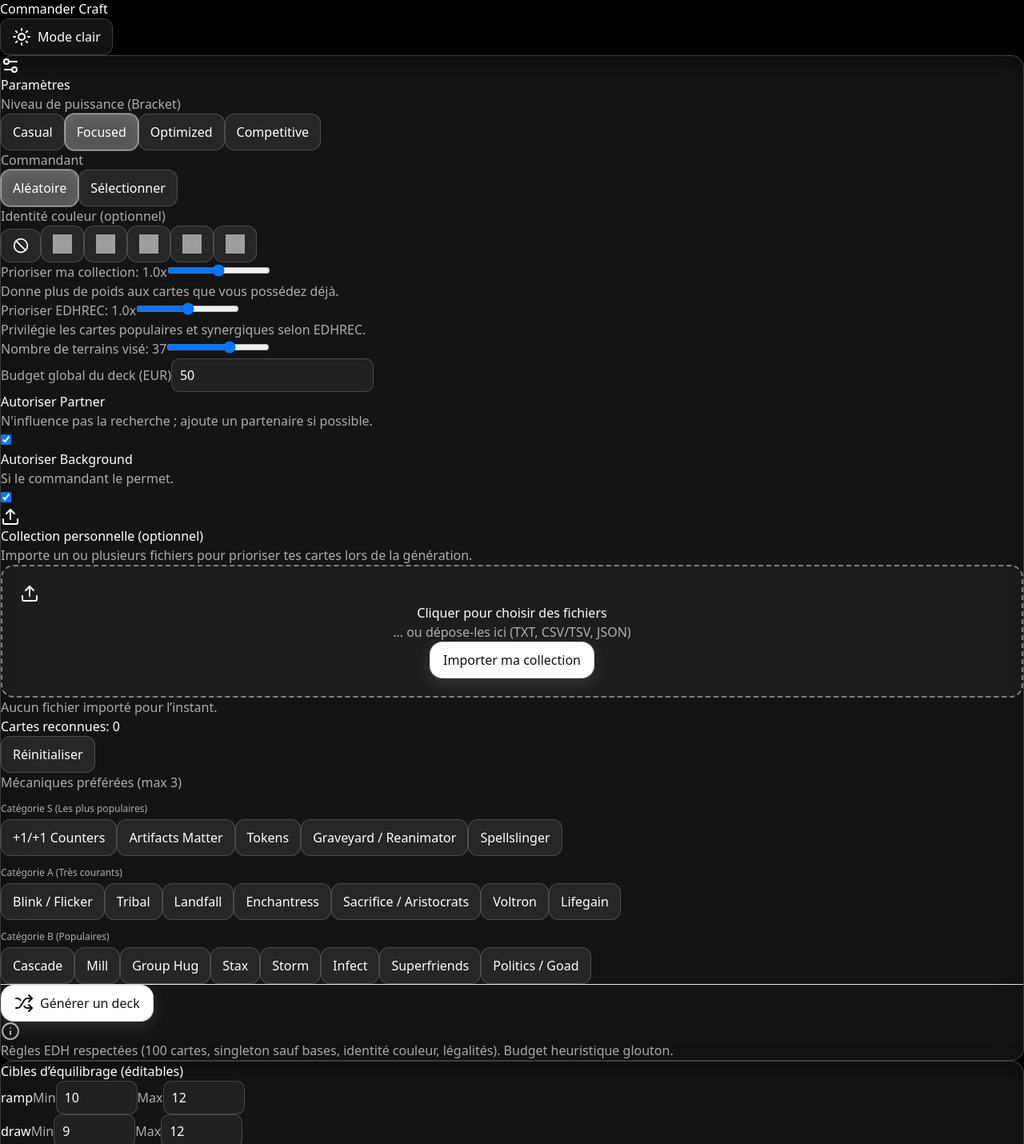
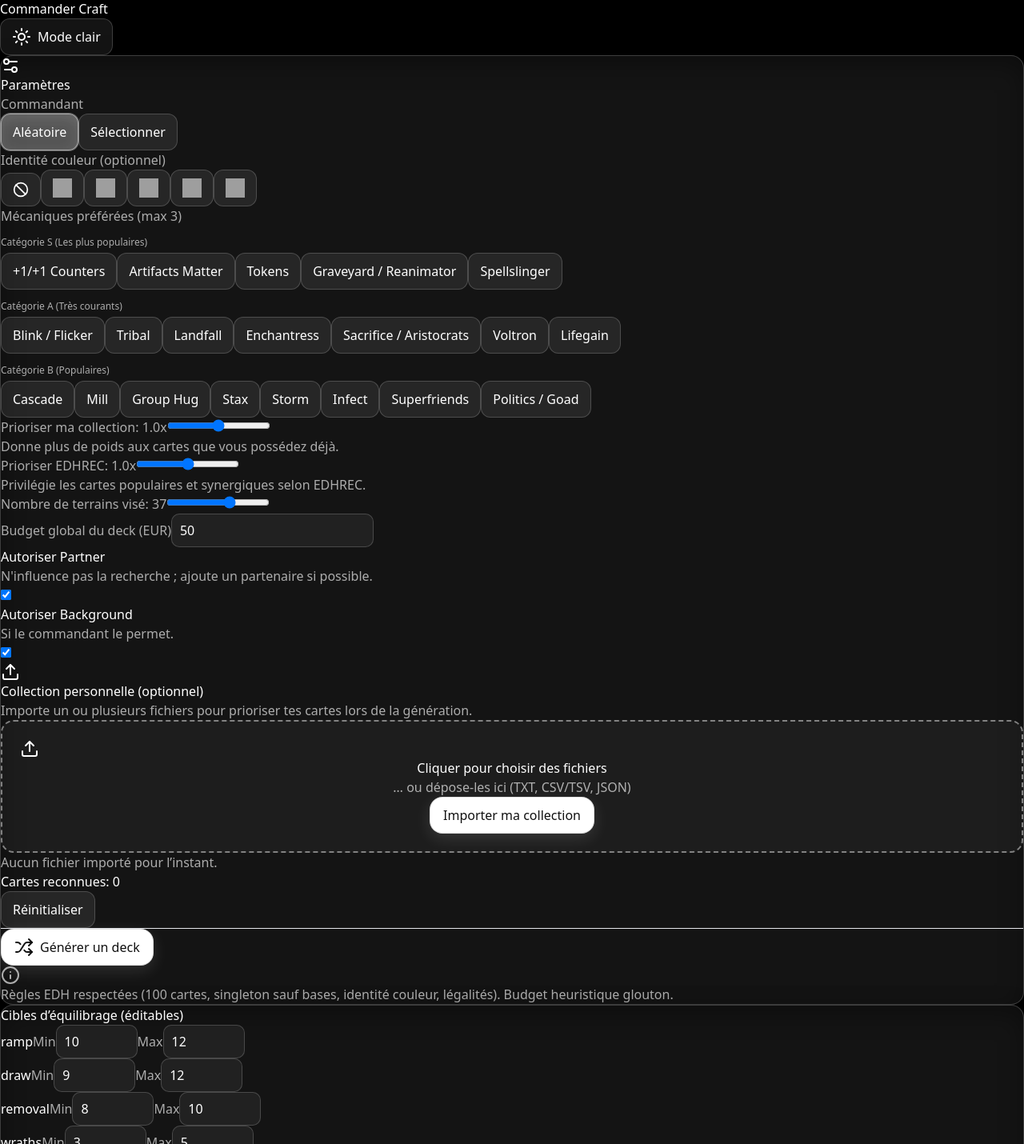
Before and after one commit to Lawsings/commander-craft, a React (Vite) app: page / in a window 1280 px wide. Shown: the part 513-1943 px from the top of the page at 80% size. Built offline with nearby package versions, Linux system fonts and the light colour scheme; grey boxes are pictures that could not be loaded.

Commit message:
Remove Brackets Notions
Remove brackets notions b'cause caussing issues on generation

```diff
--- a/src/App.jsx
+++ b/src/App.jsx
@@ -7,7 +7,7 @@ import {
   MECHANIC_TAGS, RE, sleep, ciMask, identityToQuery, nameOf, oracle,
   isCommanderLegal, getCI, unionCI, priceEUR, edhrecScore, distinctByName,
   sf, bundleCard, bundleByName, primaryTypeLabel, parseCollectionFile,
-  fetchCommanderDeckCount, WIN_CONDITIONS, GAME_CHANGERS
+  fetchCommanderDeckCount
 } from './utils.js';
 import { useCommanderResolution } from './hooks.js';
 import ManaCost from './components/ManaCost.jsx';
@@ -56,17 +56,9 @@ export default function App() {
   const [modalCard, setModalCard] = useState(null);
   const [modalOwned, setModalOwned] = useState(false);
   const [commandersExtraInfo, setCommandersExtraInfo] = useState({});
-  const [bracket, setBracket] = useState('focused');
-  const [specialCards, setSpecialCards] = useState({ winCons: new Set(), gameChangers: new Set() });
 
   const commanderSectionRef = useRef(null);
   const IDENTITY_COLOR_ORDER = ['W', 'B', 'U', 'G', 'R'];
-  const BRACKETS = [
-    { key: 'casual', label: 'Casual', description: 'Ambiance conviviale, grosses créatures, peu d\'interaction.' },
-    { key: 'focused', label: 'Focused', description: 'Decks avec un plan de jeu clair, plus consistants.' },
-    { key: 'optimized', label: 'Optimized', description: 'Decks très optimisés, visant une victoire efficace.' },
-    { key: 'competitive', label: 'Competitive', description: 'Proche du cEDH, avec les cartes les plus puissantes.' },
-  ];
 
   const selectedCommanderCard = useCommanderResolution(commanderMode, chosenCommander, setDesiredCI, setError);
   const toggleMechanic = (key) => setMechanics(prev => prev.includes(key) ? prev.filter(k => k !== key) : (prev.length >= 3 ? (setLimitNotice("Maximum 3 mécaniques à la fois"), setTimeout(() => setLimitNotice(""), 1500), prev) : [...prev, key]));
@@ -82,24 +74,11 @@ export default function App() {
   const maybeAddPartner = async (primary) => { const has = (oracle(primary).includes("partner") || (primary.keywords || []).some(k => k.toLowerCase().includes("partner"))); if (!allowPartner || !has) return null; const q = ["legal:commander", "is:commander", "game:paper", "-is:funny", "(keyword:partner or o:\"Partner with\")"].join(" "); for (let i = 0; i < 12; i++) { const c = await sf.random(q); if (!isCommanderLegal(c)) continue; if (nameOf(c) === nameOf(primary)) continue; return c; } return null; };
   const maybeAddBackground = async (primary) => { const wants = allowBackground && oracle(primary).includes("choose a background"); if (!wants) return null; const q = ["legal:commander", "type:background", "game:paper", identityToQuery(getCI(primary) || "wubrg")].join(" "); for (let i = 0; i < 10; i++) { const c = await sf.random(q); if (!isCommanderLegal(c)) continue; return c; } return null; };
 
-  const fetchPool = async (ci, bracket) => {
-    let bracketQuery = "";
-    switch (bracket) {
-      case 'casual': bracketQuery = "edhrec_rank>10000"; break;
-      case 'focused': bracketQuery = "edhrec_rank>2000"; break;
-      case 'optimized': bracketQuery = "edhrec_rank<=15000"; break;
-      case 'competitive': bracketQuery = "edhrec_rank<=5000"; break;
-      default: break;
-    }
-
-    const queryParts = ['legal:commander', 'game:paper', identityToQuery(ci), '-is:funny', bracketQuery];
-    const base = queryParts.filter(Boolean).join(' ');
-
+  const fetchPool = async (ci) => {
+    const base = `legal:commander game:paper ${identityToQuery(ci)} -is:funny`;
     const mech = mechanics.length ? ` (${mechanics.map(k => { const tag = MECHANIC_TAGS.find(m => m.key === k); if (!tag) return ""; const parts = tag.matchers.map(m => `o:\"${m}\"`).join(" or "); return `(${parts})`; }).join(" or ")})` : "";
     const spellsQ = `${base} -type:land -type:background${mech}`;
     const landsQ = `${base} type:land -type:basic`;
-
-    // MODIFICATION: La fonction `gather` gère maintenant les erreurs 404
     const gather = async (q, b, pages = 2) => {
       try {
         let page = await sf.search(q, { unique: "cards", order: "edhrec" });
@@ -121,9 +100,8 @@ export default function App() {
       } catch (error) {
         if (!error.message.includes("404")) {
           console.error("Scryfall API error during gather:", error);
-          throw error; // Relance l'erreur si ce n'est pas une 404
+          throw error;
         }
-        // Si c'est une 404, on ne fait rien, ce qui signifie juste "pas de résultats".
       }
     };
 
@@ -135,23 +113,8 @@ export default function App() {
 
   async function buildLandCards(landsMap) { const out = []; for (const [n, q] of Object.entries(landsMap)) { try { const b = await bundleByName(n); out.push({ ...b, qty: q }); } catch { out.push({ name: n, qty: q, image: "", small: "", oracle_en: "", mana_cost: "", cmc: 0, prices: {}, scryfall_uri: "" }); } await sleep(60); } return out; }
 
-  const identifySpecialCards = (cards) => {
-    const winCons = new Set();
-    const gameChangers = new Set();
-    cards.forEach(card => {
-      const cardName = nameOf(card).toLowerCase();
-      if (WIN_CONDITIONS.has(cardName)) {
-        winCons.add(nameOf(card));
-      }
-      if (GAME_CHANGERS.has(cardName) || RE.WRATHS.test(oracle(card))) {
-        gameChangers.add(nameOf(card));
-      }
-    });
-    setSpecialCards({ winCons, gameChangers });
-  };
-
   const generate = async () => {
-    setError(""); setLoading(true); setDeck(null); setCommandersExtraInfo({}); setSpecialCards({ winCons: new Set(), gameChangers: new Set() });
+    setError(""); setLoading(true); setDeck(null); setCommandersExtraInfo({});
     try {
       const primary = await pickCommander(commanderMode === 'random' ? desiredCI : getCI(selectedCommanderCard));
       let cmdrs = [primary]; const partner = await maybeAddPartner(primary); const background = await maybeAddBackground(primary); if (partner) cmdrs.push(partner); else if (background) cmdrs.push(background);
@@ -166,7 +129,7 @@ export default function App() {
           setCommandersExtraInfo(newExtraInfo);
       });
 
-      const pool = await fetchPool(ci, bracket);
+      const pool = await fetchPool(ci);
       const totalBudget = Number(deckBudget) || 0; let spent = cmdrs.reduce((s, c) => s + priceEUR(c), 0); if (totalBudget > 0 && spent > totalBudget) throw new Error(`Le budget (${totalBudget.toFixed(2)}€) est déjà dépassé par le coût des commandants (${spent.toFixed(2)}€).`);
       const total = 100; const landsTarget = Math.max(32, Math.min(40, targetLands)); const spellsTarget = total - cmdrs.length - landsTarget;
       const spellsPref = sortByPreference(pool.spells); const landsPref = sortByPreference(pool.lands);
@@ -177,8 +140,6 @@ export default function App() {
 
       const nonlandCards = pickedSpells.map(bundleCard);
       const landCards = await buildLandCards(landsMap);
-
-      identifySpecialCards([...commandersFull, ...nonlandCards]);
 
       setDeck({
         colorIdentity: ci,
@@ -257,14 +218,6 @@ export default function App() {
               {/* Colonne 1 */}
               <div className="flex flex-col space-y-4">
                 <div className="space-y-2">
-                  <span className="muted text-sm">Niveau de puissance (Bracket)</span>
-                  <div className="flex flex-wrap gap-2">
-                    {BRACKETS.map(b => (
-                      <button key={b.key} className={`btn text-xs ${bracket === b.key ? 'glass-strong' : ''}`} onClick={() => setBracket(b.key)} title={b.description}>{b.label}</button>
-                    ))}
-                  </div>
-                </div>
-                <div className="space-y-2">
                   <span className="muted text-sm">Commandant</span>
                   <div className="flex gap-2 flex-wrap">
                     <button className={`btn ${commanderMode === 'random' ? 'glass-strong' : ''}`} onClick={() => { setCommanderMode('random'); setChosenCommander(""); }}>Aléatoire</button>
@@ -288,6 +241,24 @@ export default function App() {
                     </div>
                   </div>
                 )}
+                <div>
+                  <span className="muted text-sm">Mécaniques préférées (max 3)</span>
+                  <div className="mt-2">
+                    <div className="mechanic-category">Catégorie S (Les plus populaires)</div>
+                    <div className="flex flex-wrap gap-2">
+                      {MECHANIC_TAGS.filter(m => m.category === 'S').map(m => (<button key={m.key} className={`btn text-xs ${mechanics.includes(m.key) ? 'glass-strong' : ''}`} onClick={() => toggleMechanic(m.key)}>{m.label}</button>))}
+                    </div>
+                    <div className="mechanic-category">Catégorie A (Très courants)</div>
+                    <div className="flex flex-wrap gap-2">
+                      {MECHANIC_TAGS.filter(m => m.category === 'A').map(m => (<button key={m.key} className={`btn text-xs ${mechanics.includes(m.key) ? 'glass-strong' : ''}`} onClick={() => toggleMechanic(m.key)}>{m.label}</button>))}
+                    </div>
+                    <div className="mechanic-category">Catégorie B (Populaires)</div>
+                    <div className="flex flex-wrap gap-2">
+                      {MECHANIC_TAGS.filter(m => m.category === 'B').map(m => (<button key={m.key} className={`btn text-xs ${mechanics.includes(m.key) ? 'glass-strong' : ''}`} onClick={() => toggleMechanic(m.key)}>{m.label}</button>))}
+                    </div>
+                  </div>
+                  {limitNotice && <p className="text-xs" style={{ color: 'var(--warn)' }}>{limitNotice}</p>}
+                </div>
               </div>
 
               {/* Colonne 2 */}
@@ -323,25 +294,6 @@ export default function App() {
                   <div className="flex items-center justify-between mt-3"><p>Cartes reconnues: <span className="font-semibold">{ownedMap.size}</span></p><button className="btn" onClick={clearCollection}>Réinitialiser</button></div>
                 </div>
               </div>
-            </div>
-
-            <div className="mt-4">
-              <span className="muted text-sm">Mécaniques préférées (max 3)</span>
-              <div className="mt-2">
-                <div className="mechanic-category">Catégorie S (Les plus populaires)</div>
-                <div className="flex flex-wrap gap-2">
-                  {MECHANIC_TAGS.filter(m => m.category === 'S').map(m => (<button key={m.key} className={`btn text-xs ${mechanics.includes(m.key) ? 'glass-strong' : ''}`} onClick={() => toggleMechanic(m.key)}>{m.label}</button>))}
-                </div>
-                <div className="mechanic-category">Catégorie A (Très courants)</div>
-                <div className="flex flex-wrap gap-2">
-                  {MECHANIC_TAGS.filter(m => m.category === 'A').map(m => (<button key={m.key} className={`btn text-xs ${mechanics.includes(m.key) ? 'glass-strong' : ''}`} onClick={() => toggleMechanic(m.key)}>{m.label}</button>))}
-                </div>
-                <div className="mechanic-category">Catégorie B (Populaires)</div>
-                <div className="flex flex-wrap gap-2">
-                  {MECHANIC_TAGS.filter(m => m.category === 'B').map(m => (<button key={m.key} className={`btn text-xs ${mechanics.includes(m.key) ? 'glass-strong' : ''}`} onClick={() => toggleMechanic(m.key)}>{m.label}</button>))}
-                </div>
-              </div>
-              {limitNotice && <p className="text-xs" style={{ color: 'var(--warn)' }}>{limitNotice}</p>}
             </div>
 
             {/* Actions principales */}
@@ -411,8 +363,6 @@ export default function App() {
                             card={c}
                             owned={owned}
                             onOpen={(cc, ow)=>{setModalCard(cc); setModalOwned(ow); setShowModal(true);}}
-                            isWinCon={specialCards.winCons.has(c.name)}
-                            isGameChanger={specialCards.gameChangers.has(c.name)}
                           />
                         );
                       })}
@@ -420,7 +370,7 @@ export default function App() {
                   </div>
 
                   <div className="grid md:grid-cols-2 gap-4"><Progress label="Ramp" value={deck.balanceCounts?.ramp||0} targetMin={targets.ramp.min} targetMax={targets.ramp.max}/><Progress label="Pioche" value={deck.balanceCounts?.draw||0} targetMin={targets.draw.min} targetMax={targets.draw.max}/><Progress label="Anti-bêtes / Answers" value={deck.balanceCounts?.removal||0} targetMin={targets.removal.min} targetMax={targets.removal.max}/><Progress label="Wraths" value={deck.balanceCounts?.wraths||0} targetMin={targets.wraths.min} targetMax={targets.wraths.max}/></div>
-                  <div><h3 className="text-lg font-medium">Sorts non-terrains ({Object.values(deck.nonlands).reduce((a,b)=>a+b,0)})</h3>{Object.keys(nonlandsByType).length===0 ? (<p className="text-sm muted mt-1">Aucun sort détecté.</p>) : (<div className="space-y-4 mt-2">{Object.entries(nonlandsByType).map(([label, cards])=> (<div key={label}><h4 className="text-sm muted mb-2">{label} ({cards.length})</h4><div className="grid sm:grid-cols-2 lg:grid-cols-3 gap-2">{cards.map((c,idx)=> { const owned = isOwned(c.name); return (<CardTile key={c.name+idx} card={c} owned={owned} onOpen={(cc, ow)=>{setModalCard(cc); setModalOwned(ow); setShowModal(true);}} isWinCon={specialCards.winCons.has(c.name)} isGameChanger={specialCards.gameChangers.has(c.name)}/>); })}</div></div>))}</div>)}</div>
+                  <div><h3 className="text-lg font-medium">Sorts non-terrains ({Object.values(deck.nonlands).reduce((a,b)=>a+b,0)})</h3>{Object.keys(nonlandsByType).length===0 ? (<p className="text-sm muted mt-1">Aucun sort détecté.</p>) : (<div className="space-y-4 mt-2">{Object.entries(nonlandsByType).map(([label, cards])=> (<div key={label}><h4 className="text-sm muted mb-2">{label} ({cards.length})</h4><div className="grid sm:grid-cols-2 lg:grid-cols-3 gap-2">{cards.map((c,idx)=> { const owned = isOwned(c.name); return (<CardTile key={c.name+idx} card={c} owned={owned} onOpen={(cc, ow)=>{setModalCard(cc); setModalOwned(ow); setShowModal(true);}} />); })}</div></div>))}</div>)}</div>
                   <div><h3 className="text-lg font-medium">Terrains ({Object.values(deck.lands).reduce((a,b)=>a+b,0)})</h3>{Array.isArray(deck.landCards) && deck.landCards.length>0 ? (<div className="grid sm:grid-cols-2 lg:grid-cols-3 gap-2 mt-2">{deck.landCards.map((lc,idx)=> { const owned = isOwned(lc.name); return (<CardTile key={lc.name+idx} card={lc} qty={lc.qty} owned={owned} onOpen={(cc, ow)=>{setModalCard(cc); setModalOwned(ow); setShowModal(true);}}/>); })}</div>) : (<div className="grid md:grid-cols-2 gap-2 mt-2 text-sm">{Object.entries(deck.lands).map(([n,q]) => (<div key={n} className="flex justify-between glass-strong rounded-lg px-3 py-1.5"><span>{n}</span><span className="muted">x{q}</span></div>))}</div>)}</div>
                   <div className="grid grid-cols-1 lg:flex lg:flex-wrap lg:gap-2 gap-2"><button className="btn" onClick={copyList}><Copy className="inline-block h-4 w-4"/>Copier</button><button className="btn" onClick={exportJson}><Download className="inline-block h-4 w-4"/>JSON</button><button className="btn-primary" onClick={exportTxt}><Download className="inline-block h-4 w-4"/>TXT</button><button className="btn" onClick={reequilibrer} disabled={loading}><Sparkles className="inline-block h-4 w-4"/>Rééquilibrer</button></div>
                 </div>
--- a/src/components/CardTile.jsx
+++ b/src/components/CardTile.jsx
@@ -2,7 +2,7 @@
 import React from 'react';
 import ManaCost from './ManaCost.jsx';
 
-export default function CardTile({ card, onOpen, qty, owned, isWinCon, isGameChanger }) {
+export default function CardTile({ card, onOpen, qty, owned }) {
   return (
     <button className="relative glass-strong rounded-lg p-2 flex gap-3 text-left hover:bg-white/15" onClick={() => onOpen(card, owned)}>
       {qty ? <span className="badge">x{qty}</span> : null}
@@ -14,9 +14,6 @@ export default function CardTile({ card, onOpen, qty, owned, isWinCon, isGameCha
       <div className="min-w-0">
         <div className="truncate font-medium flex items-center gap-1.5">
           <span className="truncate">{card.name}</span>
-          {/* Icônes pour Win Con et Game Changer */}
-          {isWinCon && <span className="text-red-400" title="Win Condition">★</span>}
-          {isGameChanger && <span className="text-orange-400" title="Game Changer">♦</span>}
           {owned && (
             <span style={{ color: 'limegreen', fontWeight: 'bold' }} title="Carte présente dans votre collection">✓</span>
           )}
```
Also changed, not shown: src/utils.js (+0 -24 lines).
